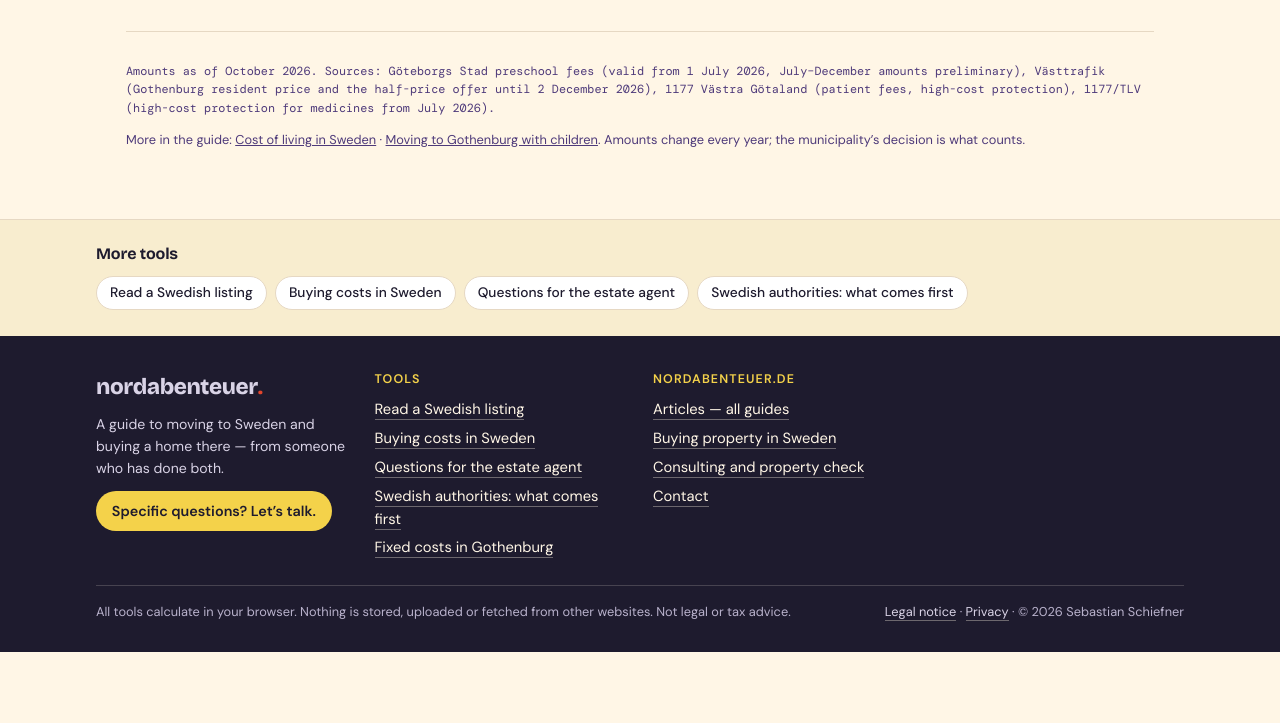
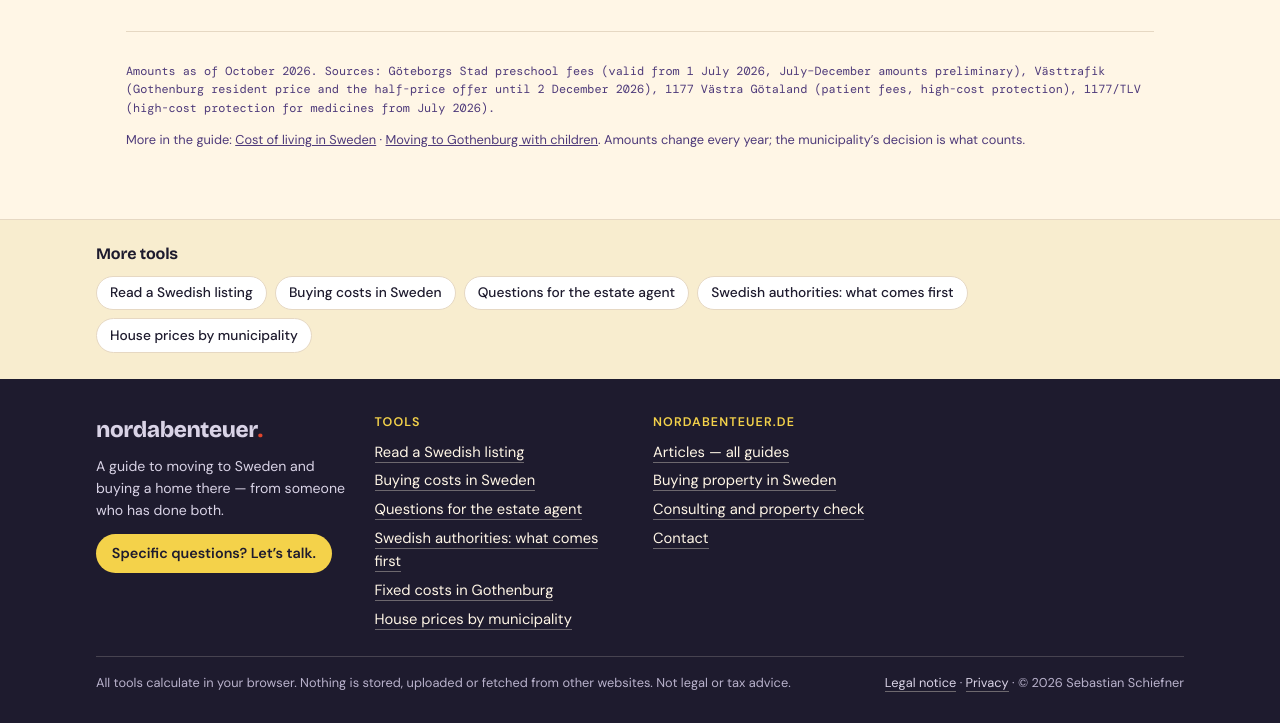
Before and after one commit to itooktheshot/nordabenteuer-werkzeuge, a plain HTML site: page docs/en/fixed-costs-gothenburg/index.html in a window 1280 px wide. Shown: the part 1783-2506 px from the top of the page. Before the commit the page ends 2435 px from the top, so only its background shows below. Drawn offline with Linux system fonts and the light colour scheme.

Commit message:
Fixed costs Gothenburg: link to the sixth tool

```diff
--- a/docs/en/fixed-costs-gothenburg/index.html
+++ b/docs/en/fixed-costs-gothenburg/index.html
@@ -19,7 +19,7 @@
 <link rel="icon" href="/assets/favicon.svg" type="image/svg+xml">
 <meta name="theme-color" content="#FFF6E6">
 <link rel="preload" href="/assets/fonts/dm-sans-latin-400-normal.woff2" as="font" type="font/woff2" crossorigin><link rel="preload" href="/assets/fonts/bricolage-grotesque-latin-800-normal.woff2" as="font" type="font/woff2" crossorigin>
-<link rel="stylesheet" href="/assets/nab.css?v=36245c1a">
+<link rel="stylesheet" href="/assets/nab.css?v=fa87078d">
 <script src="/assets/zahlen.js?v=49c510e2"></script>
 <script type="application/ld+json">{"@context": "https://schema.org", "@type": "WebApplication", "name": "Fixed costs in Gothenburg", "url": "https://werkzeuge.nordabenteuer.de/en/fixed-costs-gothenburg/", "description": "Calculate monthly fixed costs in Gothenburg: preschool fees (from July 2026), Västtrafik zone A, healthcare and medicine caps. With euro conversion.", "applicationCategory": "UtilitiesApplication", "operatingSystem": "Any", "inLanguage": "en", "isAccessibleForFree": true, "offers": {"@type": "Offer", "price": "0", "priceCurrency": "EUR"}, "publisher": {"@type": "Organization", "name": "nordabenteuer.de", "url": "https://www.nordabenteuer.de/"}, "author": {"@type": "Person", "name": "Sebastian Schiefner"}}</script>
 </head>
@@ -283,7 +283,7 @@
 </main>
 <div class="nab-more"><div class="in">
   <h2>More tools</h2>
-  <ul><li><a href="/en/read-a-swedish-listing/">Read a Swedish listing</a></li><li><a href="/en/buying-costs-sweden/">Buying costs in Sweden</a></li><li><a href="/en/questions-for-the-estate-agent/">Questions for the estate agent</a></li><li><a href="/en/authorities-order-sweden/">Swedish authorities: what comes first</a></li></ul>
+  <ul><li><a href="/en/read-a-swedish-listing/">Read a Swedish listing</a></li><li><a href="/en/buying-costs-sweden/">Buying costs in Sweden</a></li><li><a href="/en/questions-for-the-estate-agent/">Questions for the estate agent</a></li><li><a href="/en/authorities-order-sweden/">Swedish authorities: what comes first</a></li><li><a href="/en/house-prices-municipalities/">House prices by municipality</a></li></ul>
 </div></div><div class="nab-foot"><div class="in">
   <div>
     <p class="mark">nordabenteuer<b>.</b></p>
@@ -292,7 +292,7 @@
   </div>
   <div>
     <h3>Tools</h3>
-    <ul><li><a href="/en/read-a-swedish-listing/">Read a Swedish listing</a></li><li><a href="/en/buying-costs-sweden/">Buying costs in Sweden</a></li><li><a href="/en/questions-for-the-estate-agent/">Questions for the estate agent</a></li><li><a href="/en/authorities-order-sweden/">Swedish authorities: what comes first</a></li><li><a href="/en/fixed-costs-gothenburg/">Fixed costs in Gothenburg</a></li></ul>
+    <ul><li><a href="/en/read-a-swedish-listing/">Read a Swedish listing</a></li><li><a href="/en/buying-costs-sweden/">Buying costs in Sweden</a></li><li><a href="/en/questions-for-the-estate-agent/">Questions for the estate agent</a></li><li><a href="/en/authorities-order-sweden/">Swedish authorities: what comes first</a></li><li><a href="/en/fixed-costs-gothenburg/">Fixed costs in Gothenburg</a></li><li><a href="/en/house-prices-municipalities/">House prices by municipality</a></li></ul>
   </div>
   <div>
     <h3>nordabenteuer.de</h3>
```
